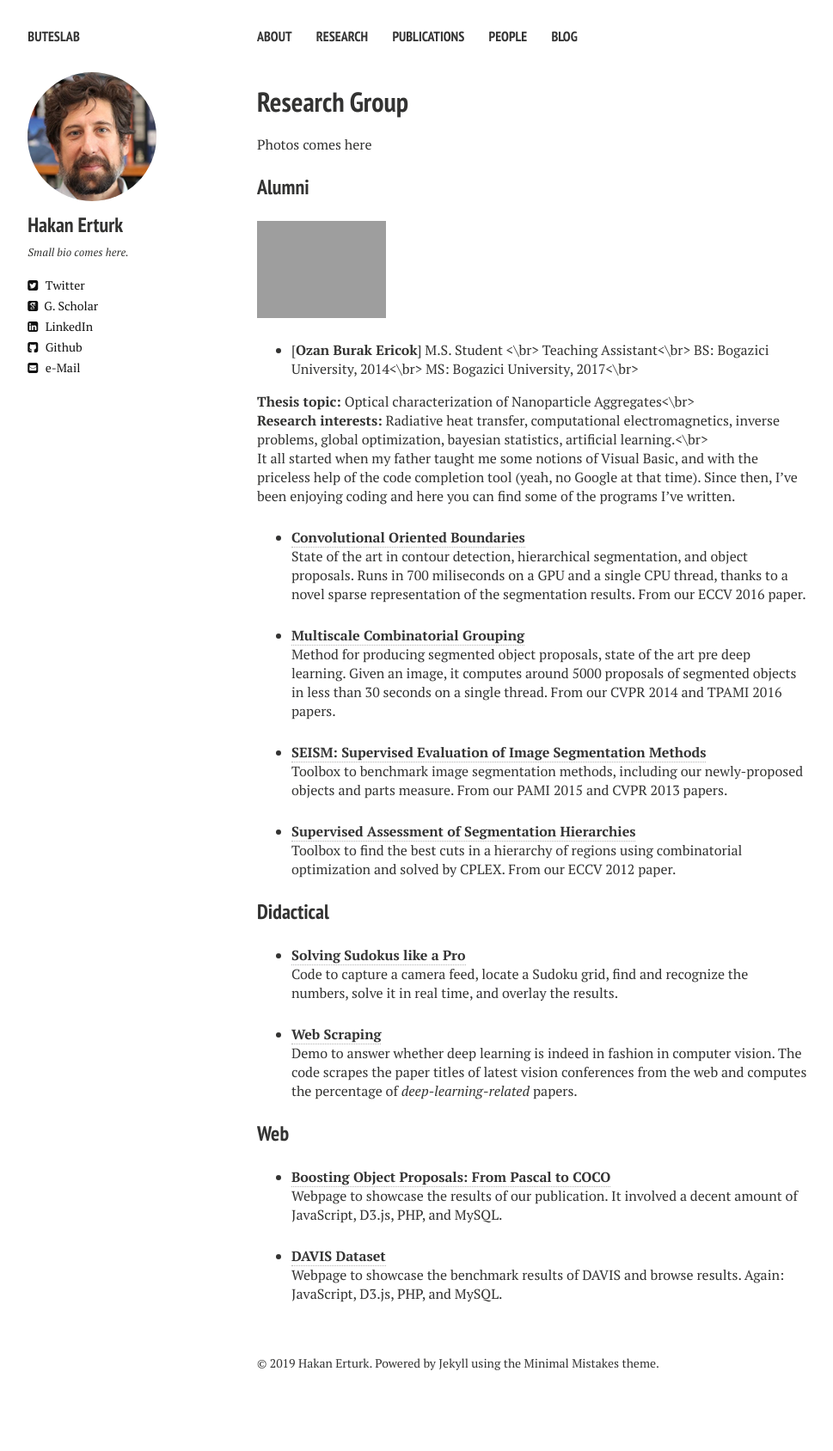
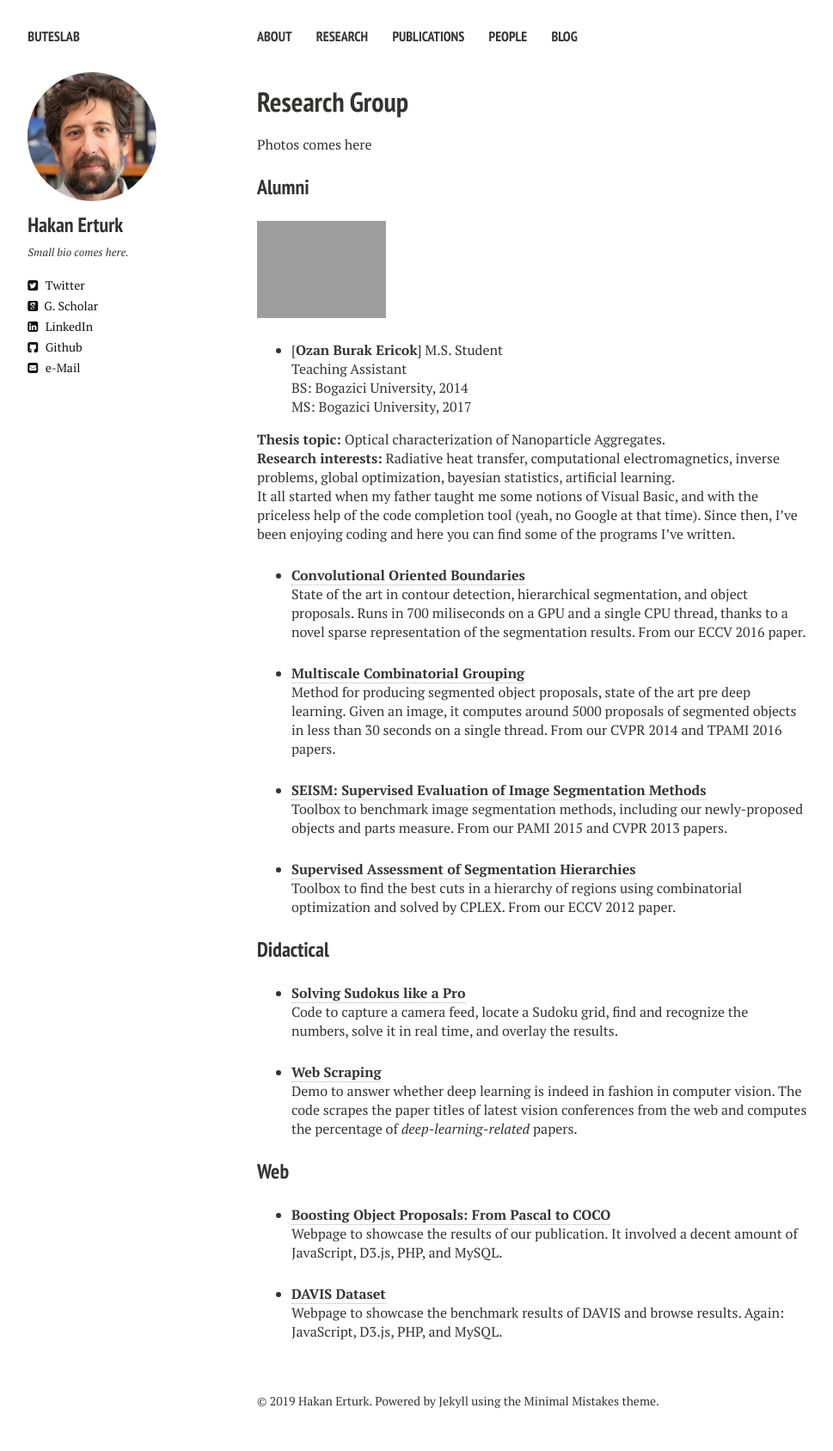
Before and after one commit to buteslab/buteslab.github.io, a Jekyll site: the page built from people.md, in a window 1280 px wide. Shown: the whole page at 86% size, without its empty margins (21-990 px from the left). Built offline with Jekyll 4.4.1, drawn with Linux system fonts in a browser that asks for light colours; nearby versions of some CDN libraries; before the commit the page ends 1644 px from its top, so only the background shows below that.

```diff
--- a/people.md
+++ b/people.md
@@ -14,14 +14,14 @@ Photos comes here
 <img src="{{ site.github.url }}/images/people/ozanericok.jpeg" height="150" width="150">
 
 * [**Ozan Burak Ericok**]
-M.S. Student <\br>
-Teaching Assistant<\br>
-BS:  Bogazici University, 2014<\br>
-MS: Bogazici University, 2017<\br>
+M.S. Student <br />
+Teaching Assistant <br />
+BS:  Bogazici University, 2014 <br />
+MS: Bogazici University, 2017 <br />
 
-**Thesis topic:** Optical characterization of Nanoparticle Aggregates<\br>
+**Thesis topic:** Optical characterization of Nanoparticle Aggregates. <br />
 
-**Research interests:** Radiative heat transfer, computational electromagnetics, inverse problems, global optimization, bayesian statistics, artificial learning.<\br>
+**Research interests:** Radiative heat transfer, computational electromagnetics, inverse problems, global optimization, bayesian statistics, artificial learning. <br />
 
 
 It all started when my father taught me some notions of Visual Basic, and with the priceless help of the code completion tool (yeah, no Google at that time). Since then, I've been enjoying coding and here you can find some of the programs I've written.
```
